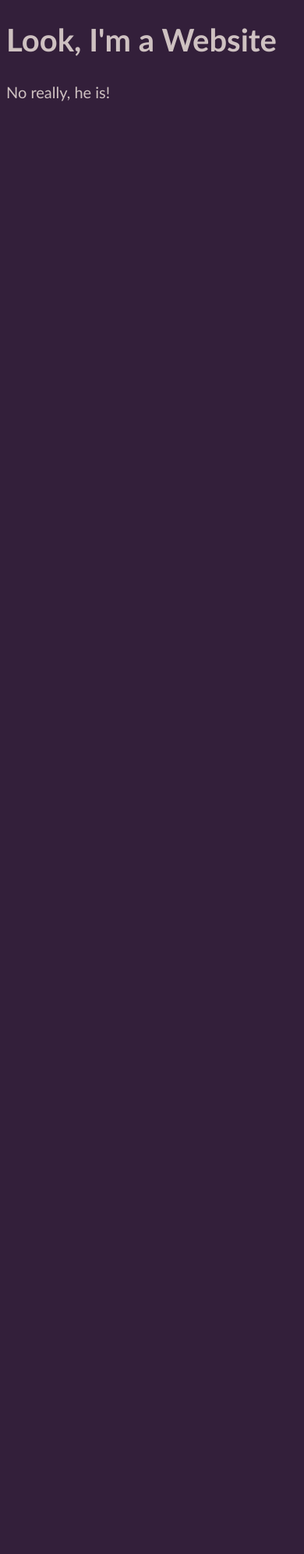
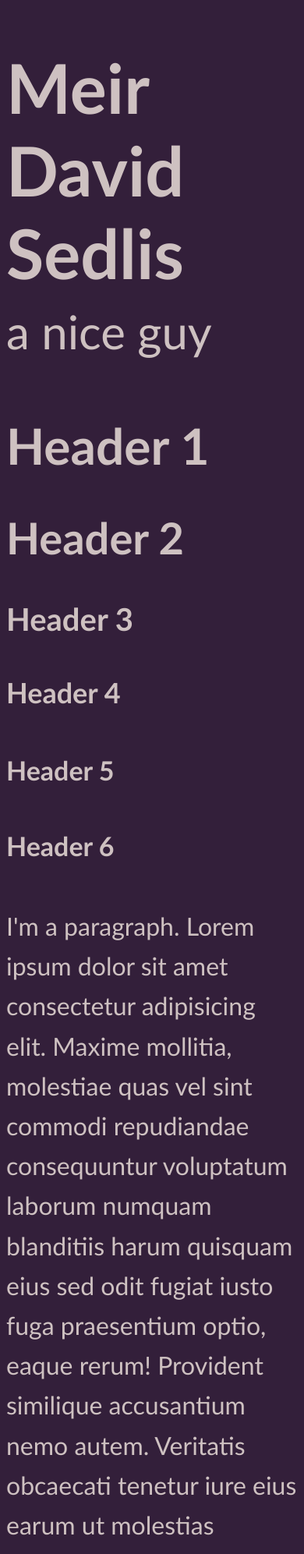
Before and after one commit to MeirSedlis/meir-portfolio-clean, a plain HTML site: page public/index.html in a window 390 px wide. Shown: the top 1993 px of the page at 78% size. Before the commit the page ends 844 px from the top, so only its background shows below. Drawn offline with Linux system fonts and the light colour scheme.

Commit message:
add responsive font size

```diff
--- a/public/index.html
+++ b/public/index.html
@@ -12,10 +12,21 @@
       >Ope! If you're seeing this, you've disabled JavaScript and my page is not
       going to load properly.</noscript
     >
-    <h1>
-        Look, I'm a Website
-    </h1>
-    <p>No really, he is!</p>
-
+    <h1 id="banner">Meir David Sedlis</h1>
+    <p id="tagline">a nice guy</p>
+    <h1>Header 1</h1>
+    <h2>Header 2</h2>
+    <h3>Header 3</h3>
+    <h4>Header 4</h4>
+    <h5>Header 5</h5>
+    <h5>Header 6</h5>
+    <p>I'm a paragraph. Lorem ipsum dolor sit amet consectetur adipisicing elit. Maxime mollitia,
+      molestiae quas vel sint commodi repudiandae consequuntur voluptatum laborum
+      numquam blanditiis harum quisquam eius sed odit fugiat iusto fuga praesentium
+      optio, eaque rerum! Provident similique accusantium nemo autem. Veritatis
+      obcaecati tenetur iure eius earum ut molestias architecto voluptate aliquam
+      nihil, eveniet aliquid culpa officia aut! Impedit sit sunt quaerat, odit,
+      tenetur error, harum nesciunt ipsum debitis quas aliquid. Reprehenderit,
+      quia. Quo neque error repudiandae fuga? </p>
   </body>
 </html>
--- a/public/style.css
+++ b/public/style.css
@@ -2,7 +2,7 @@ html {
     background: #331f3a;
     color: rgb(206, 193, 193);
     font-family:'Gill Sans', 'Gill Sans MT', Calibri, 'Trebuchet MS', sans-serif;
-    font-size: 62.5%;
+    /* font-size: 75%; */
 }
 
 h1,
@@ -29,4 +29,15 @@ h5,
 p, .p {
   font-size: 2rem !important;
   line-height: 1.6 !important;
+  max-width: 80ch;
 }
+
+#banner{
+    font-size: 5.5rem !important;
+    margin-bottom: 0;
+}
+
+#tagline{
+    font-size: 3.75rem !important;
+    margin-top: 0;
+}
```
